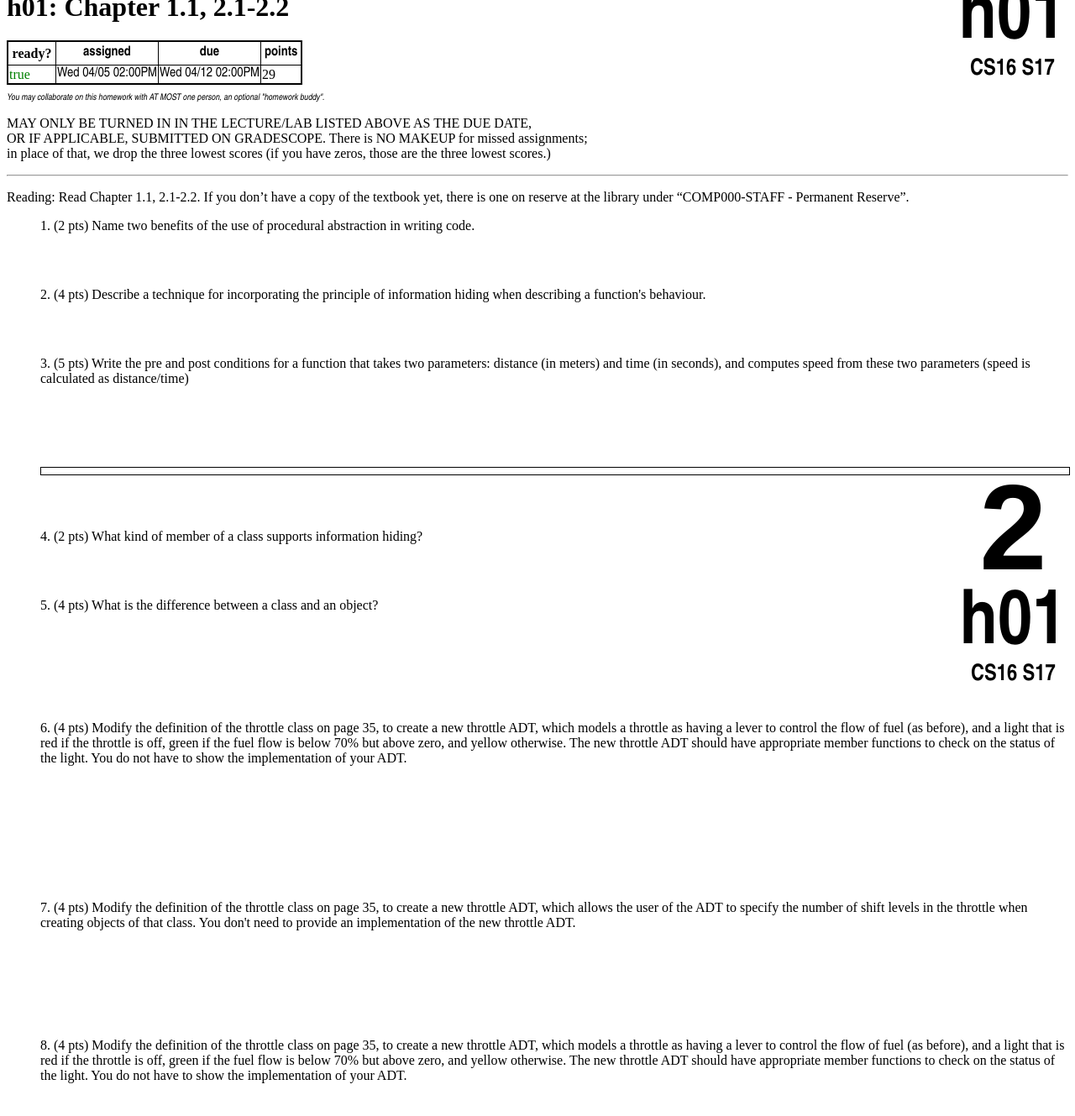
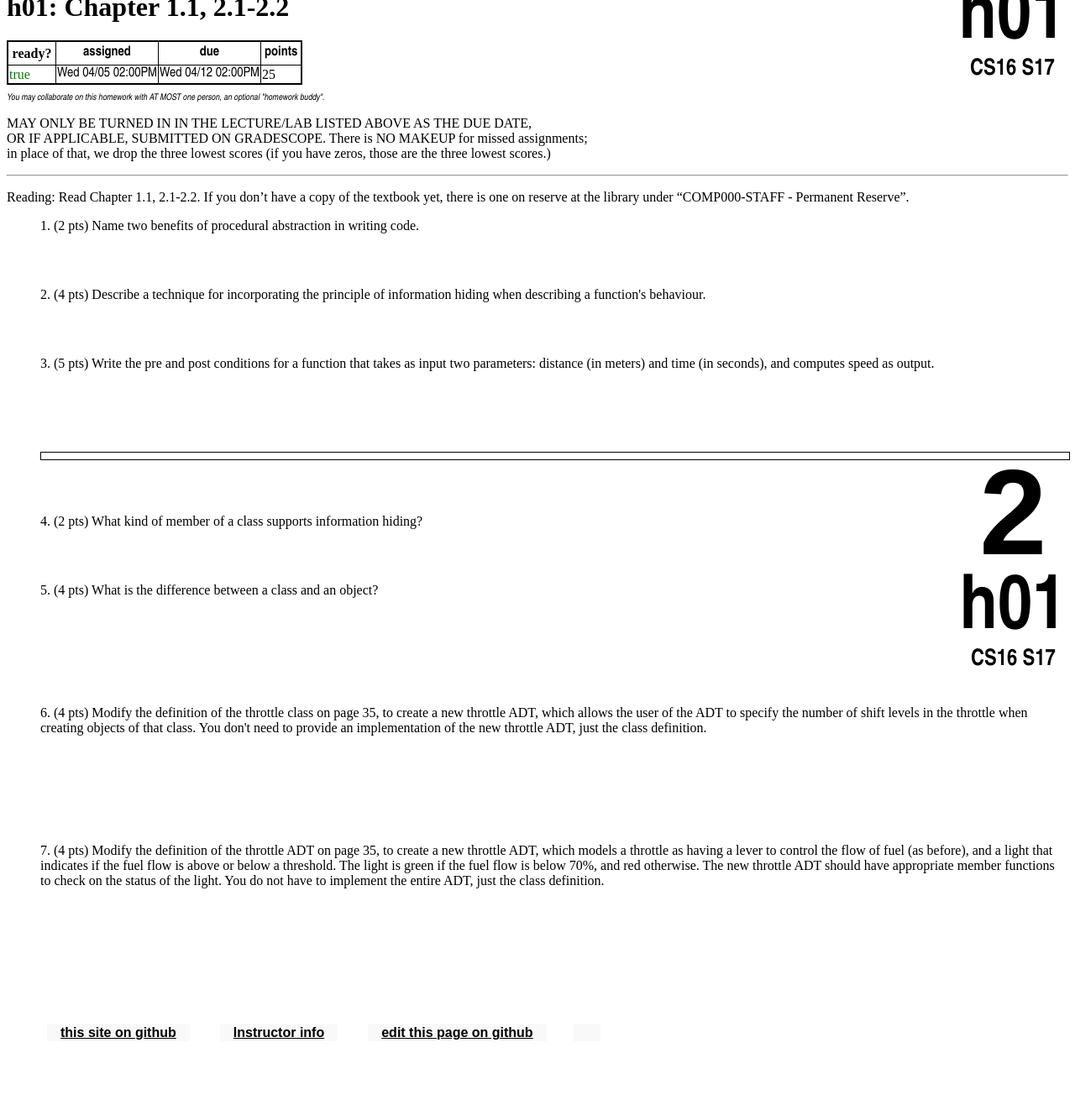
Before and after one commit to RLHerbert/ucsb-cs24-sp17.github.io, a Jekyll site: the page built from _hwk/h01.md, in a window 1280 px wide and 1400 px high, scrolled down 252 px. Shown: the top 1329 px of the window at 84% size. Built offline with Jekyll 4.4.1, drawn with Linux system fonts in a browser that asks for light colours; after the commit the page ends 1503 px from its top, so only the background shows below that.

Commit message:
updated hw 1

```diff
--- a/_hwk/h01.md
+++ b/_hwk/h01.md
@@ -9,7 +9,7 @@ Reading: Read Chapter 1.1, 2.1-2.2.   If you don't have a copy of the textbook y
 
 <ol markdown="1">
 
-1. (2 pts) Name two benefits of the use of procedural abstraction in writing code.
+1. (2 pts) Name two benefits of procedural abstraction in writing code.
 	<div style="margin-bottom:4em"></div>
 
 
@@ -17,7 +17,7 @@ Reading: Read Chapter 1.1, 2.1-2.2.   If you don't have a copy of the textbook y
 	<div style="margin-bottom:4em"></div>
 
 
-3.	(5 pts) Write the pre and post conditions for a function that takes two parameters: distance (in meters) and time (in seconds), and computes speed from these two parameters (speed is calculated as distance/time)
+3.	(5 pts) Write the pre and post conditions for a function that takes as input two parameters: distance (in meters) and time (in seconds), and computes speed as output.
 	<div style="margin-bottom:6em"></div>
 
 
@@ -32,13 +32,12 @@ Reading: Read Chapter 1.1, 2.1-2.2.   If you don't have a copy of the textbook y
 5. (4 pts) What is the difference between a class and an object?<div style="margin-bottom:8em"></div>
 
 
-6.  (4 pts) Modify the definition of the throttle class on page 35, to create a new throttle ADT, which models a throttle as having a lever to control the flow of fuel (as before), and a light that is red if the throttle is off, green if the fuel flow is below 70% but above zero, and yellow otherwise. The new throttle ADT should have appropriate member functions to check on the status of the light. You do not have to show the implementation of your ADT.
+6.  (4 pts) Modify the definition of the throttle class on page 35, to create a new throttle ADT, which allows the user of the ADT to specify the number of shift levels in the throttle when creating objects of that class. You don't need to provide an implementation of the new throttle ADT, just the class definition.
+  <div style="margin-bottom:8em"></div>
+
+
+7.  (4 pts) Modify the definition of the throttle ADT on page 35, to create a new throttle ADT, which models a throttle as having a lever to control the flow of fuel (as before), and a light that indicates if the fuel flow is above or below a threshold. The light is green if the fuel flow is below 70%, and red otherwise. The new throttle ADT should have appropriate member functions to check on the status of the light. You do not have to implement the entire ADT, just the class definition.
   <div style="margin-bottom:10em"></div>
 
-7.  (4 pts) Modify the definition of the throttle class on page 35, to create a new throttle ADT, which allows the user of the ADT to specify the number of shift levels in the throttle when creating objects of that class. You don't need to provide an implementation of the new throttle ADT.
-  <div style="margin-bottom:8em"></div>
-
-8.  (4 pts) Modify the definition of the throttle class on page 35, to create a new throttle ADT, which models a throttle as having a lever to control the flow of fuel (as before), and a light that is red if the throttle is off, green if the fuel flow is below 70% but above zero, and yellow otherwise. The new throttle ADT should have appropriate member functions to check on the status of the light. You do not have to show the implementation of your ADT.
-  <div style="margin-bottom:8em"></div>
 
 </ol>
```
